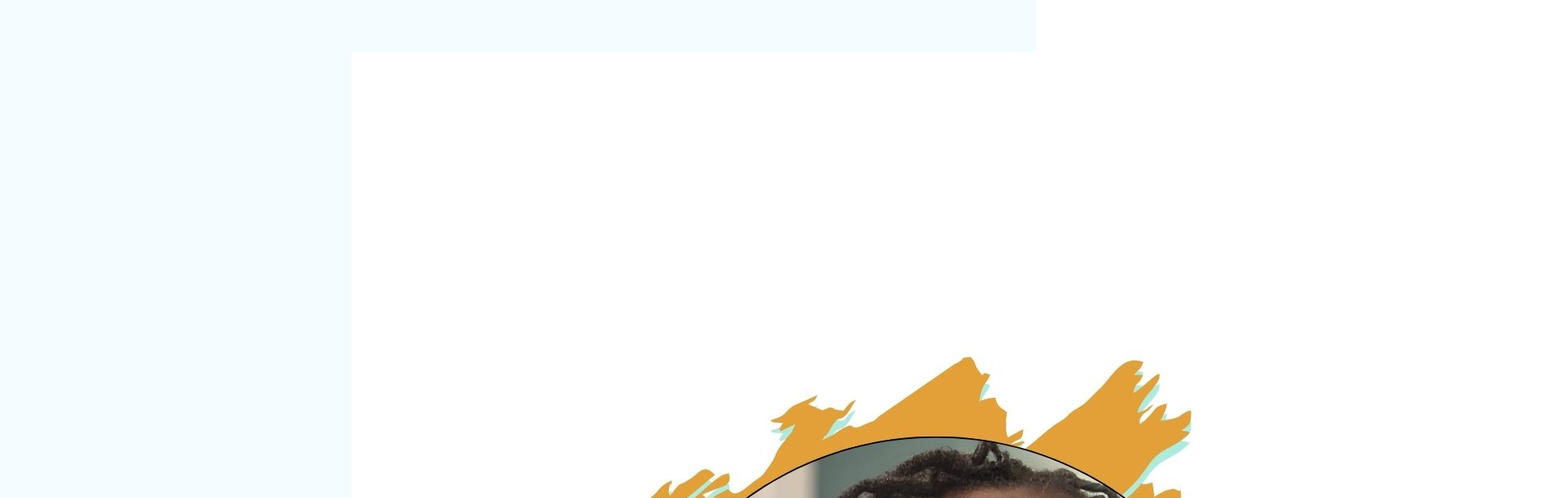
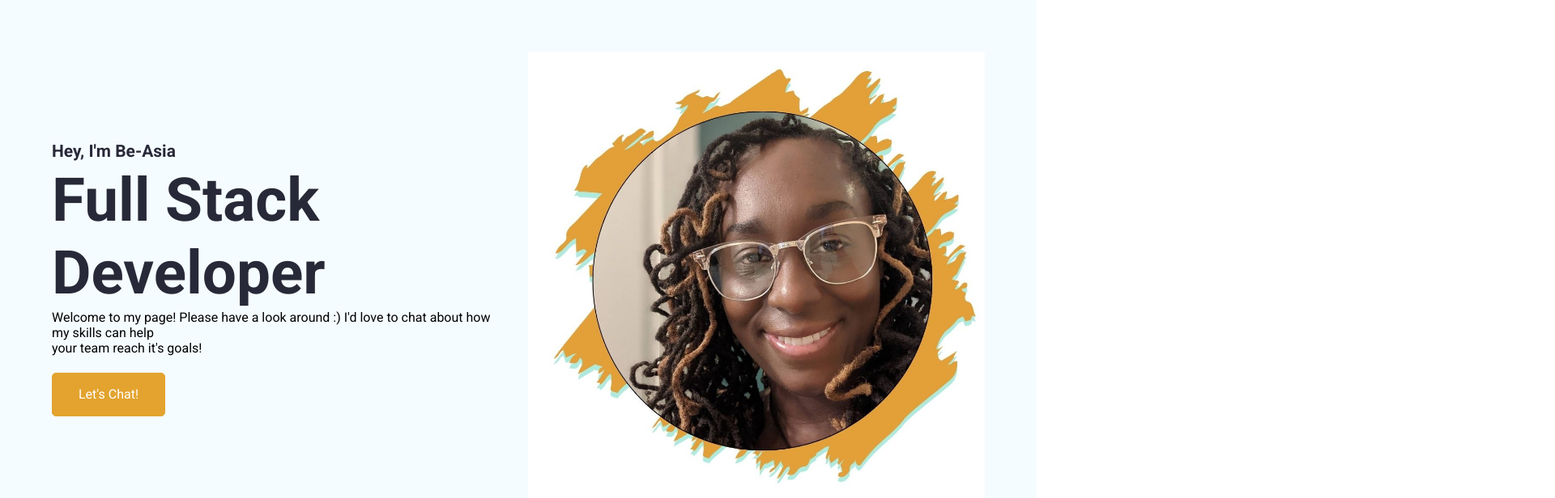
Before and after one commit to amerigirl/digitalPortfolio, a React (Create React App) app: page / in a window 1280 px wide. Shown: the top 616 px of the page at 81% size, 1920 px wide, since content can reach past the window. Built offline with nearby package versions, Linux system fonts and the light colour scheme.

Commit message:
adjusting the container and image specs

```diff
--- a/src/App.css
+++ b/src/App.css
@@ -166,65 +166,3 @@ h2 {
 }
 
 /* Section Titles Ends */
-
-/* Hero Section Style */
-.hero--section {
-  display: grid;
-  grid-template-columns: repeat(2, 1fr);
-  padding: 133.333px 85.333px 133.333px;
-  align-items: center;
-  justify-content: space-between;
-  gap: 32px;
-  background-color: var(--bg-shade);
-  padding: 5% 5%
-}
-
-.hero--section--content-box{
-display: flex;
-flex-direction: column;
-align-items: flex-start;
-gap: 32px;
-}
-
-.hero--section--content{
-display: flex;
-flex-direction: column;
-align-items: flex-start;
-gap: 21.333px;
-}
-
-.hero--section--content--box > button{
-  margin-top: 21.333px;
-}
-
-.hero--section--title{
-  color: var(--heading-color);
-  font-size: 74.667px;
-  font-weight: 700;
-  line-height: 90px;
-  align-self: stretch;
-}
-
-.hero--section--title--color{
-  color: var(--primary)
-}
-
-.hero--section--description{
-  color: var(--darkblue);
-  font-size: 24px;
-  font-weight: 400;
-  line-height: 36px;
-}
-
-.hero--section--img{
-  display: flex;
-    width: 100%;
-  height: 100%;
-  padding-bottom: 75%;
-}
-.hero--section--img > img {
-  width: 100%;
-  height: auto;
-  max-width: 100%;
-  object-fit: contain;
-}
--- /dev/null
+++ b/src/Pages/Home/Homescreen/HeroSection/HeroSection.css
@@ -0,0 +1,59 @@
+/* Hero Section Style */
+.hero--section {
+  display: grid;
+  grid-template-columns: repeat(2, 1fr);
+  align-items: center;
+  justify-content: space-between;
+  gap: 24px;
+  background-color: var(--bg-shade);
+  padding: 5% 5%;
+}
+
+.hero--section--content-box {
+  display: flex;
+  flex-direction: column;
+  align-items: flex-start;
+  gap: 24px;
+}
+
+.hero--section--content {
+  display: flex;
+  flex-direction: column;
+  align-items: flex-start;
+  gap: 16p;
+}
+
+.hero--section--content--box > button {
+  margin-top: 21.333px;
+}
+
+.hero--section--title {
+  color: var(--heading-color);
+  font-size: 74.667px;
+  font-weight: 700;
+  line-height: 90px;
+  align-self: stretch;
+}
+
+.hero--section--title--color {
+  color: var(--primary);
+}
+
+.hero--section--description {
+  color: var(--darkblue);
+  font-size: 24px;
+  font-weight: 400;
+  line-height: 36px;
+}
+
+.hero--section--img {
+  display: flex;
+  width: 100%;
+  height: auto;
+}
+.hero--section--img > img {
+  width: 100%;
+  height: auto;
+  max-width: 100%;
+  object-fit: cover;
+}
--- a/src/Pages/Home/HeroSection.jsx
+++ b/src/Pages/Home/Homescreen/HeroSection/HeroSection.jsx
@@ -1,3 +1,5 @@
+import './HeroSection.css';
+
 export default function HeroSection() {
   return (
     <section id="hereSection" className="hero--section">
@@ -10,13 +12,14 @@ export default function HeroSection() {
             Developer
           </h1>
           <p className="hero--section-description">
-            Lorem ipsum dolor sit amet consectetur adipisicing elit. Lorem ipsum dolor sit amet elit?
+            Welcome to my page! Please have a look around :) I'd love to chat
+            about how my skills can help <br></br> your team reach it's goals!{" "}
           </p>
         </div>
         <button className="btn btn-primary">Let's Chat!</button>
       </div>
-      <div className="hero--section--image">
-        <img src="./img/draftPic.jpg" alt="Hero Section"/>
+      <div className="hero--section--img">
+        <img src="./img/draftpicResized.jpg" alt="Hero Section" />
       </div>
     </section>
   );
--- a/src/Pages/Home/Homescreen/index.jsx
+++ b/src/Pages/Home/Homescreen/index.jsx
@@ -1,4 +1,4 @@
-import HeroSection from "../HeroSection";
+import HeroSection from './HeroSection/HeroSection';
 
 export default function Home(){
     return (
```
Also changed, not shown: public/img/draftPic.jpg (deleted), public/img/draftpicResized.jpg (added).
